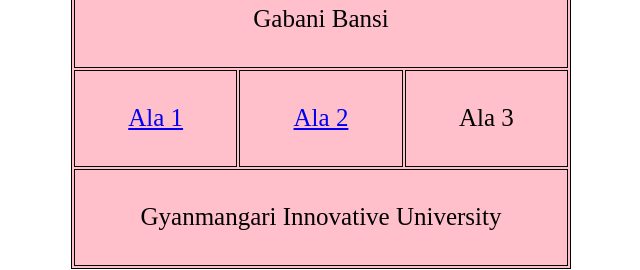
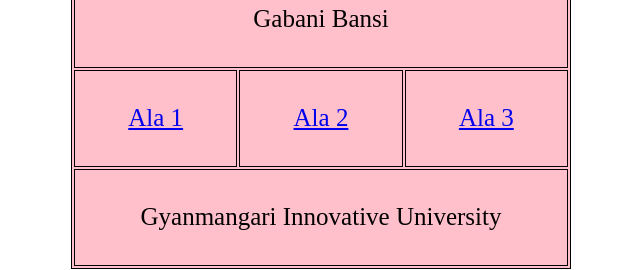
Before and after one commit to bansigabani10/ALA-1-to-3, a plain HTML site: page index.html in a window 1280 px wide. Shown: the part 239-509 px from the top of the page, 319-959 px from the left. Drawn offline with Linux system fonts and the light colour scheme.

Commit message:
Update index.html

```diff
--- a/index.html
+++ b/index.html
@@ -34,7 +34,7 @@
             <tr>
                 <td><a href="https://bansigabani10.github.io/ALA1/"> Ala 1</a></td>
                 <td> <a href="https://bansigabani10.github.io/ala_2/">Ala 2</a></td>
-                <td>Ala 3</td>
+                <td><a href=" https://bansigabani10.github.io/wdala/">Ala 3</a></td>
             </tr>
             <tr>
                 <td colspan="3">Gyanmangari Innovative University</td>
```
